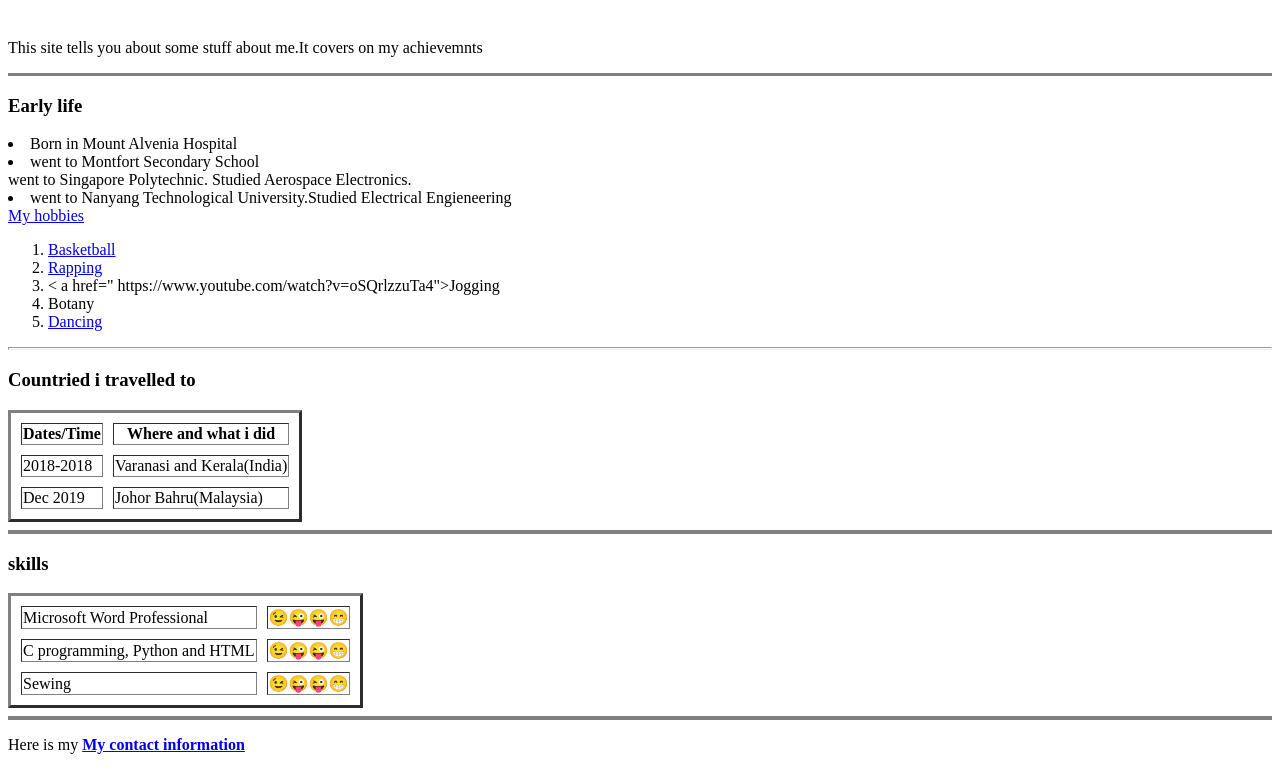
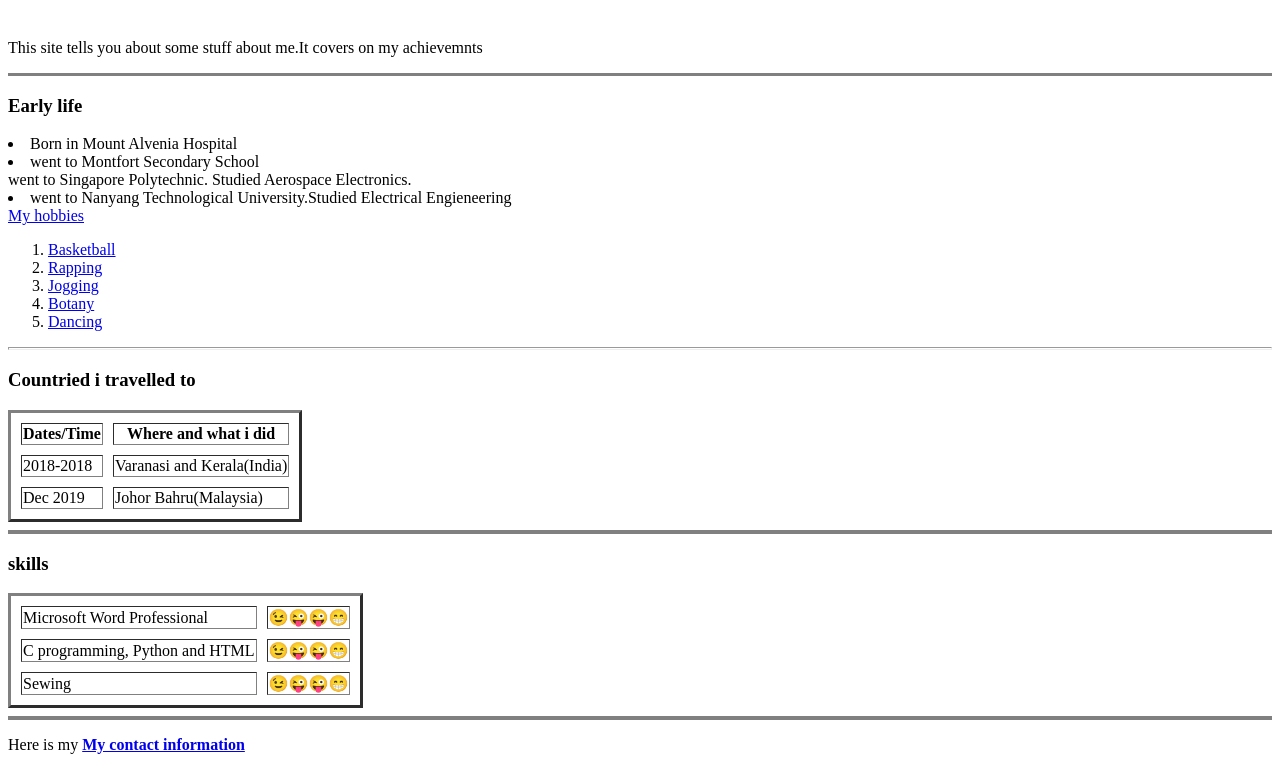
Before and after one commit to HarryRavin/cv, a plain HTML site: page index.html in a window 1280 px wide. Shown: the part 714-1484 px from the top of the page. Drawn offline with Linux system fonts and the light colour scheme.

Commit message:
Update index.html

```diff
--- a/index.html
+++ b/index.html
@@ -45,10 +45,10 @@
 
 
   <ol>
-    <li><a href="     https://www.theguardian.com/sport/2020/may/24/michael-jordan-was-years-ahead-of-his-game-the-last-dance-showed-that-he-still-is">Basketball</a></li>
+    <li><a href="https://www.theguardian.com/sport/2020/may/24/michael-jordan-was-years-ahead-of-his-game-the-last-dance-showed-that-he-still-is">Basketball</a></li>
     <li><a href="https://www.youtube.com/watch?v=6xjRdBjmePQ"> Rapping</a></li>
-    <li>< a href=" https://www.youtube.com/watch?v=oSQrlzzuTa4">Jogging</a> </li>
-    <li><a href="https://www.youtube.com/watch?v=jo-yiqfN15U"></a>Botany </li>
+    <li><a href=" https://www.youtube.com/watch?v=oSQrlzzuTa4">Jogging</a> </li>
+    <li><a href="https://www.youtube.com/watch?v=jo-yiqfN15U">Botany </a></li>
     <li> <a href="https://www.youtube.com/watch?v=YxvBPH4sArQDancing">Dancing</a></li>
 
   </ol>
```
